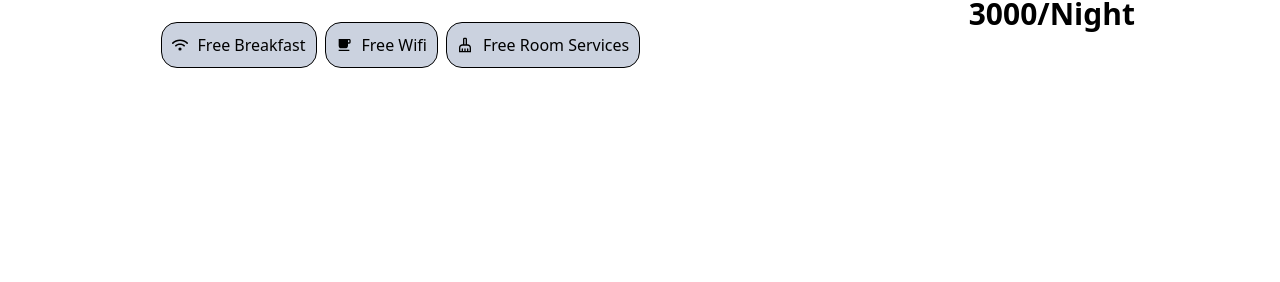
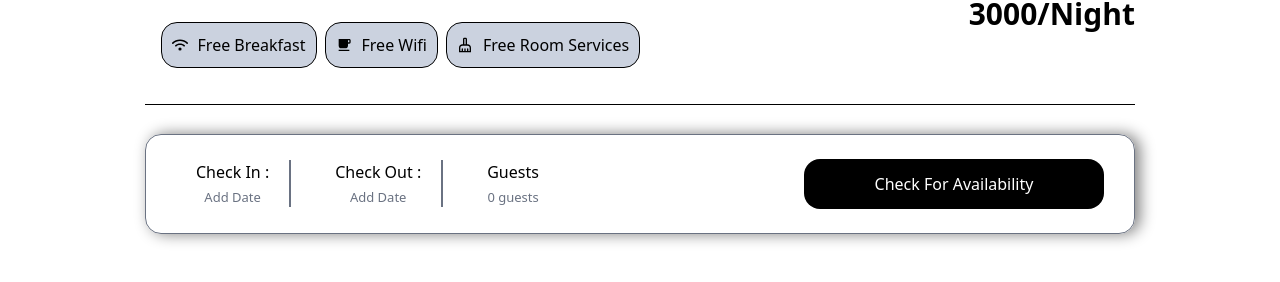
Before and after one commit to CodeExplorer4267/Hotel_booking, a React (Vite) app in the folder client/: page / in a window 1280 px wide. Shown: the part 618-900 px from the top of the page. Before the commit the page ends 816 px from the top, so only its background shows below. Built offline with nearby package versions, Linux system fonts and the light colour scheme; the HTML template or start-up script is replaced by a standard one.

Commit message:
commit13

```diff
--- a/client/src/component/Hotel_Details/Hotel_Detail.jsx
+++ b/client/src/component/Hotel_Details/Hotel_Detail.jsx
@@ -72,6 +72,30 @@ const Hotel_Detail = () => {
             <h1 className="text-3xl font-semibold">3000/Night</h1>
           </div>
         </div>
+        <hr className="text-grey w-[90%] h-[10px] my-[20px] mx-auto"/>
+      </div>
+      <div className="middle_part flex flex-col items-center gap-5">
+        <div className="check w-[90%] h-[100px] border-1 border-gray-500 rounded-2xl p-[30px] flex justify-between items-center" style={{
+          boxShadow:"5px 0px 15px gray"
+        }}>
+         <div className="flex flex-row gap-6 justify-center items-center">
+            <div className="flex flex-col gap-1 items-center border-r-2 border-gray-500 px-[20px]">
+              <p className="text-17px">Check In :</p>
+              <p className="text-gray-500 text-[13px]">Add Date</p>
+            </div>
+            <div className="flex flex-col gap-1 items-center border-r-2 border-gray-500 px-[20px]">
+              <p className="text-17px">Check Out :</p>
+              <p className="text-gray-500 text-[13px]">Add Date</p>
+            </div>
+            <div className="flex flex-col gap-1 items-center px-[20px]">
+              <p className="text-17px">Guests</p>
+              <p className="text-gray-500 text-[13px]">0 guests</p>
+            </div>
+         </div>
+         <div>
+          <button className="h-[50px] w-[300px] rounded-2xl bg-black text-white">Check For Availability</button>
+         </div>
+        </div>
       </div>
     </div>
   );
```
